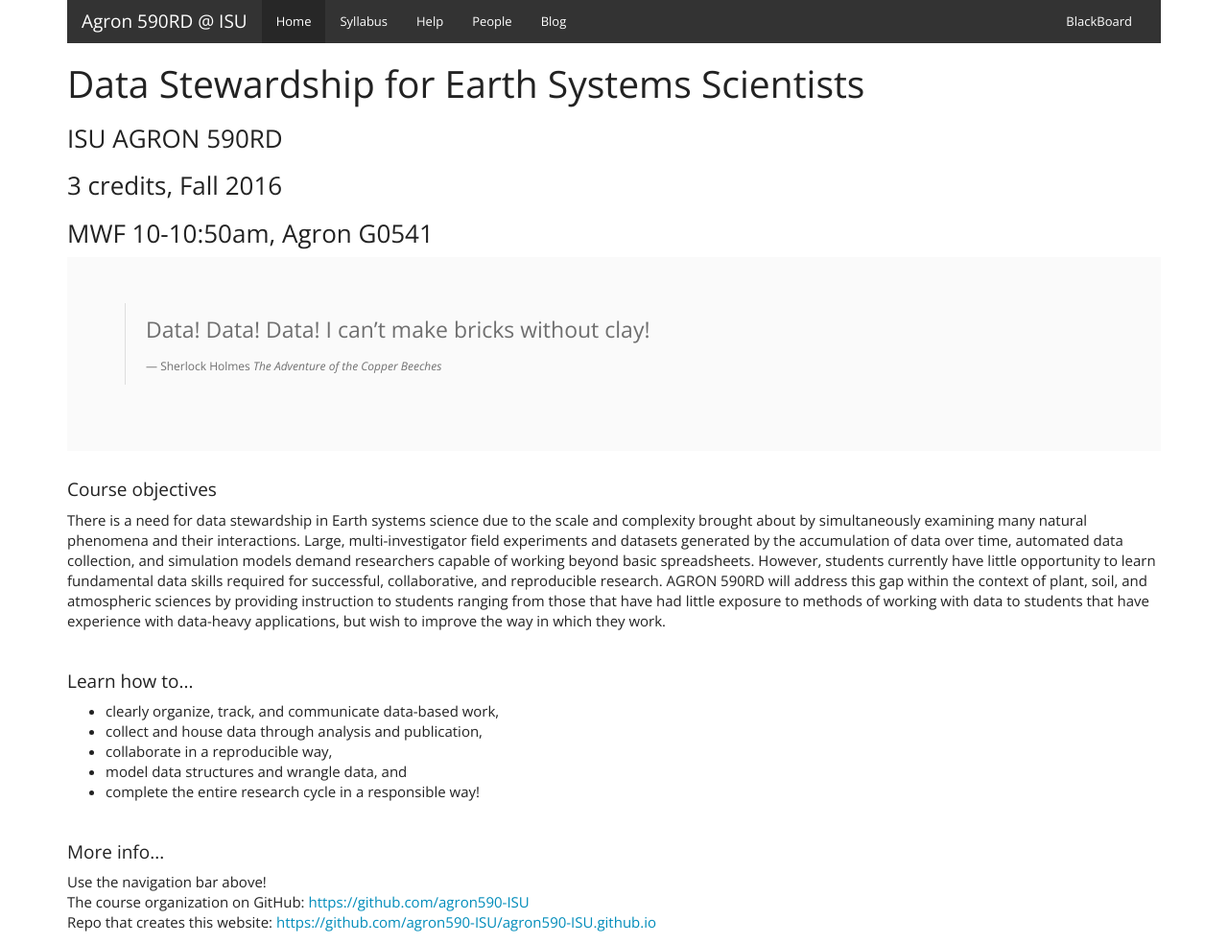
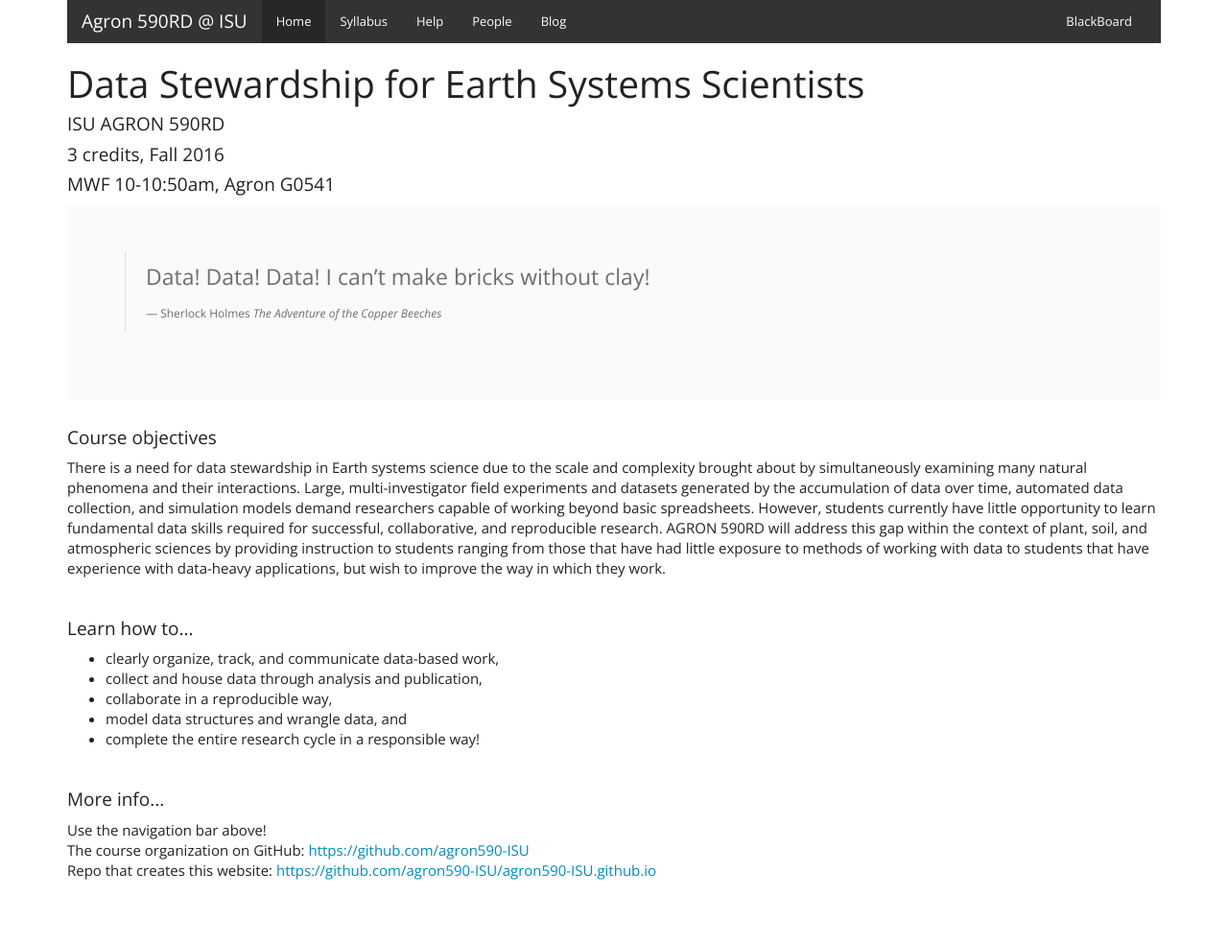
Before and after one commit to agron590-ISU/agron590-ISU.github.io, a Jekyll site: the page built from index.html, in a window 1280 px wide. Shown: the whole page at 96% size. Built offline with Jekyll 4.4.1, drawn with Linux system fonts in a browser that asks for light colours; after the commit the page ends 928 px from its top, so only the background shows below that.

Commit message:
smaller text

```diff
--- a/index.html
+++ b/index.html
@@ -6,9 +6,9 @@ root: ""
 <!-- Main component for a primary marketing message or call to action -->
 <div>
   <h1>Data Stewardship for Earth Systems Scientists</h1>
-  <h3>ISU AGRON 590RD</h3>
-  <h3>3 credits, Fall 2016</h3>
-  <h3>MWF 10-10:50am, Agron G0541</h3>
+  <h4>ISU AGRON 590RD</h4>
+  <h4>3 credits, Fall 2016</h4>
+  <h4>MWF 10-10:50am, Agron G0541</h4>
 </div>
 <div class="jumbotron">
   <blockquote>
```
